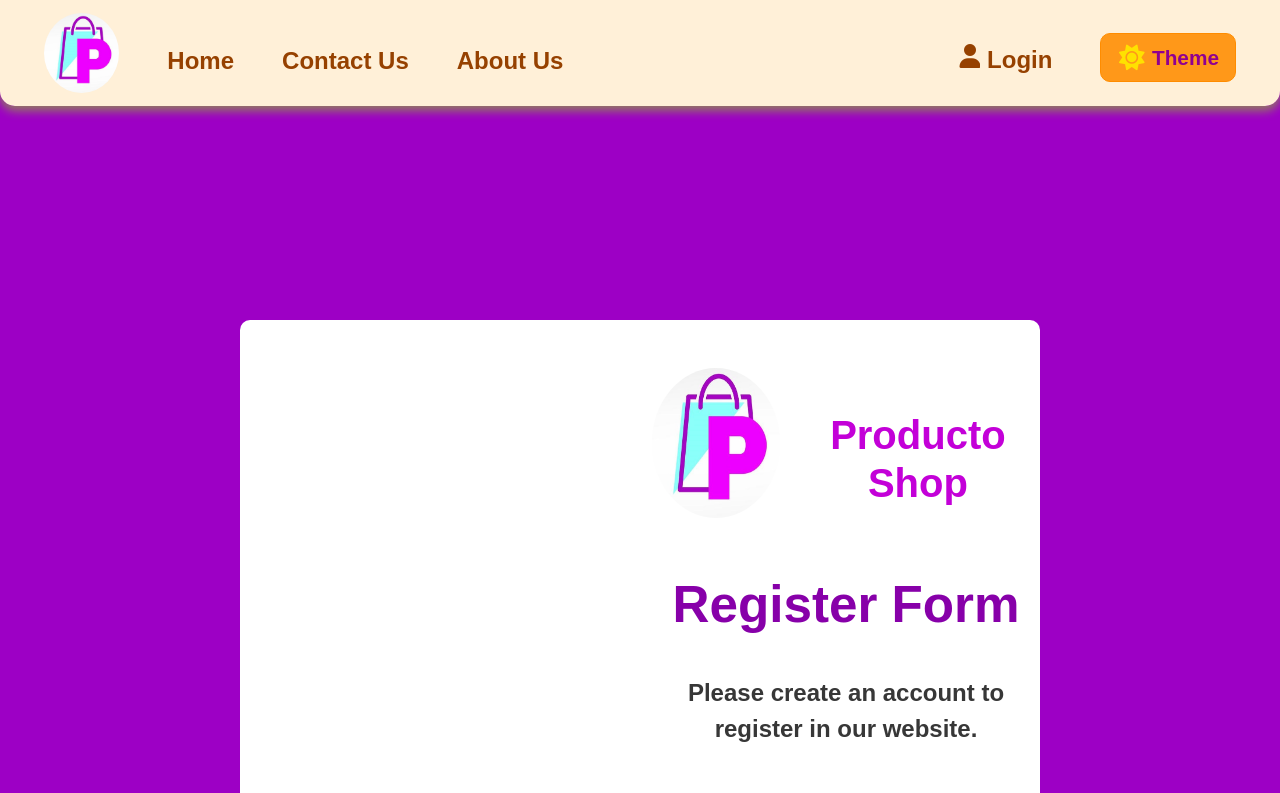
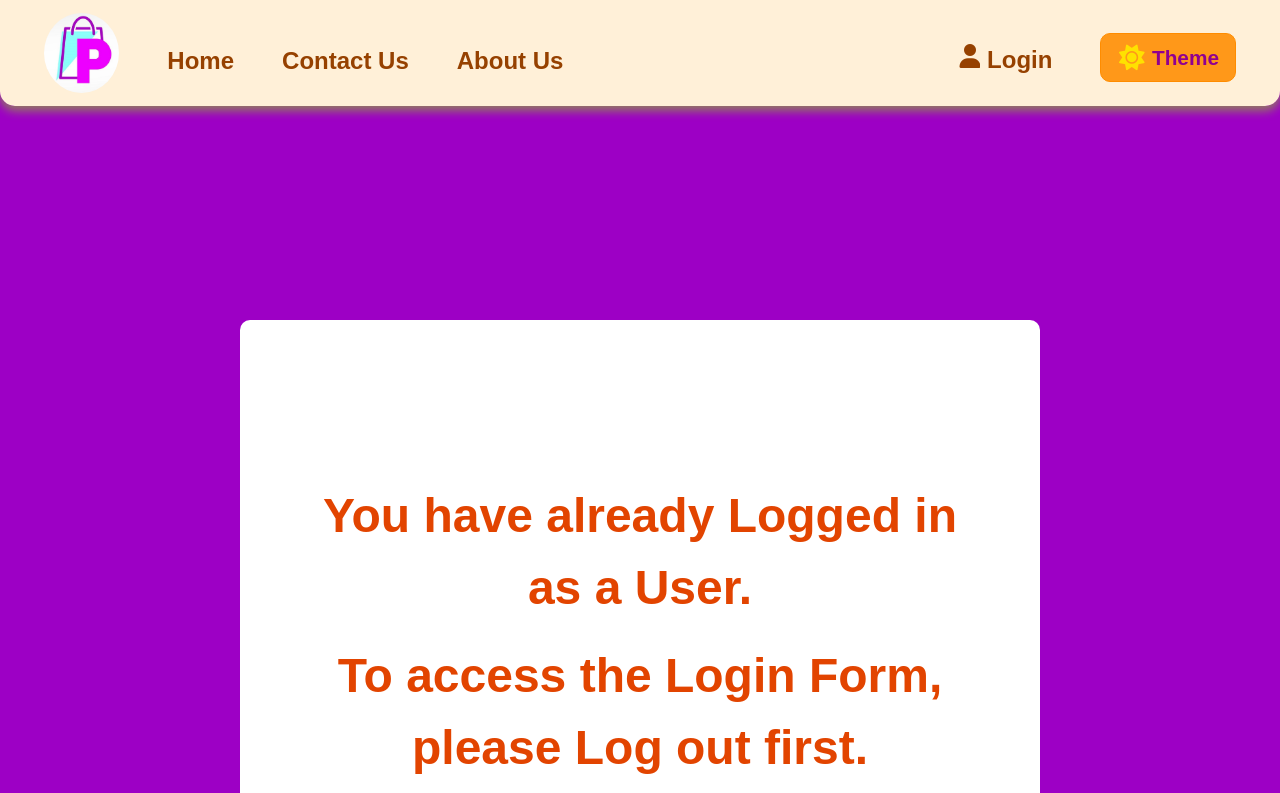
Before and after one commit to Naghmeh-Kheirkhahi/userprofile, a React (Create React App) app: page /Register in a window 1280 px wide. Shown: the top 793 px of the page. Built offline with nearby package versions, Linux system fonts and the light colour scheme; sample sign-in values are in the browser's storage.

Commit message:
restricted the register page when the use already logged in

```diff
--- a/src/Pages/Register/Register.css
+++ b/src/Pages/Register/Register.css
@@ -22,6 +22,21 @@
     margin: 20rem 15rem 15rem 15rem;
 }
 
+.prelogged {
+    text-align: center;
+    font-size: 3rem;
+    font-weight: 700;
+    color: #e24400;
+    margin: 10rem 5rem;
+}
+/* ThemeContext */
+.dark-prelogged {
+    text-align: center;
+    font-size: 3rem;
+    font-weight: 700;
+    color: #ba3800;
+    margin: 10rem 5rem;
+}
 
 .register-image img {
     width: 100%;
--- a/src/Pages/Register/Register.js
+++ b/src/Pages/Register/Register.js
@@ -15,7 +15,7 @@ function Register() {
 
     const { theme } = useContext(ThemeContext);
 
-    const { setUsername } = useContext(UserContext);
+    const { username, setUsername } = useContext(UserContext);
 
     const [name, setName] = useState("");
     const [email, setEmail] = useState("");
@@ -54,8 +54,14 @@ function Register() {
         <>
             <div className={theme === 'dark' ? 'dark-register-main' : 'register-main'}>
                 <div className="register-container">
+
+                    {username ? (
+                        <div className={theme === 'dark' ? 'dark-prelogged' : 'prelogged'}>
+                            <p>You have already Logged in as a User.</p>
+                            <p>To access the Login Form, please Log out first.</p>
+                        </div>
+                    ) : (
                         <div className="row">
-
                             <div className="register-image col-6">
                                 <img src={register} />
                             </div>
@@ -112,6 +118,8 @@ function Register() {
                                 </form>
                             </div>
                         </div>
+                    )}
+
                 </div>
             </div>
         </>
```
Lines whose indentation alone changed are shown as unchanged.
